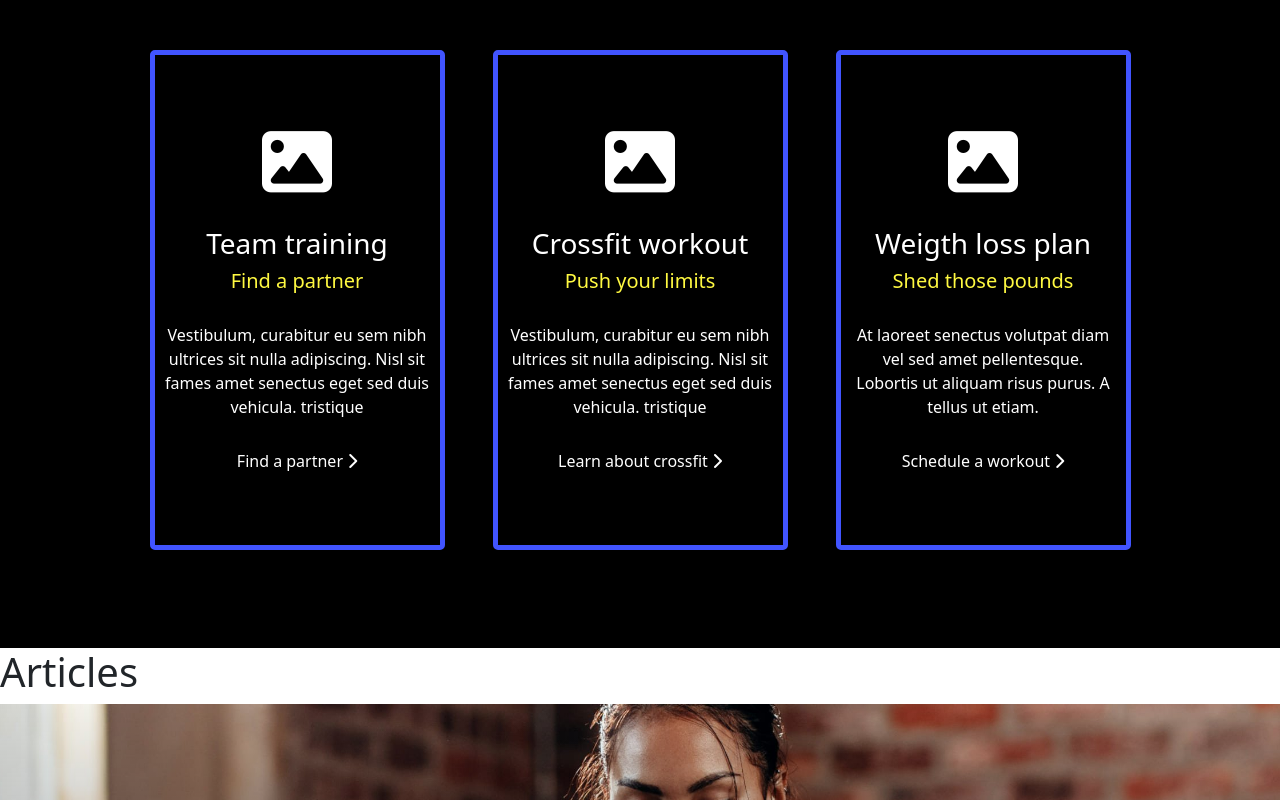
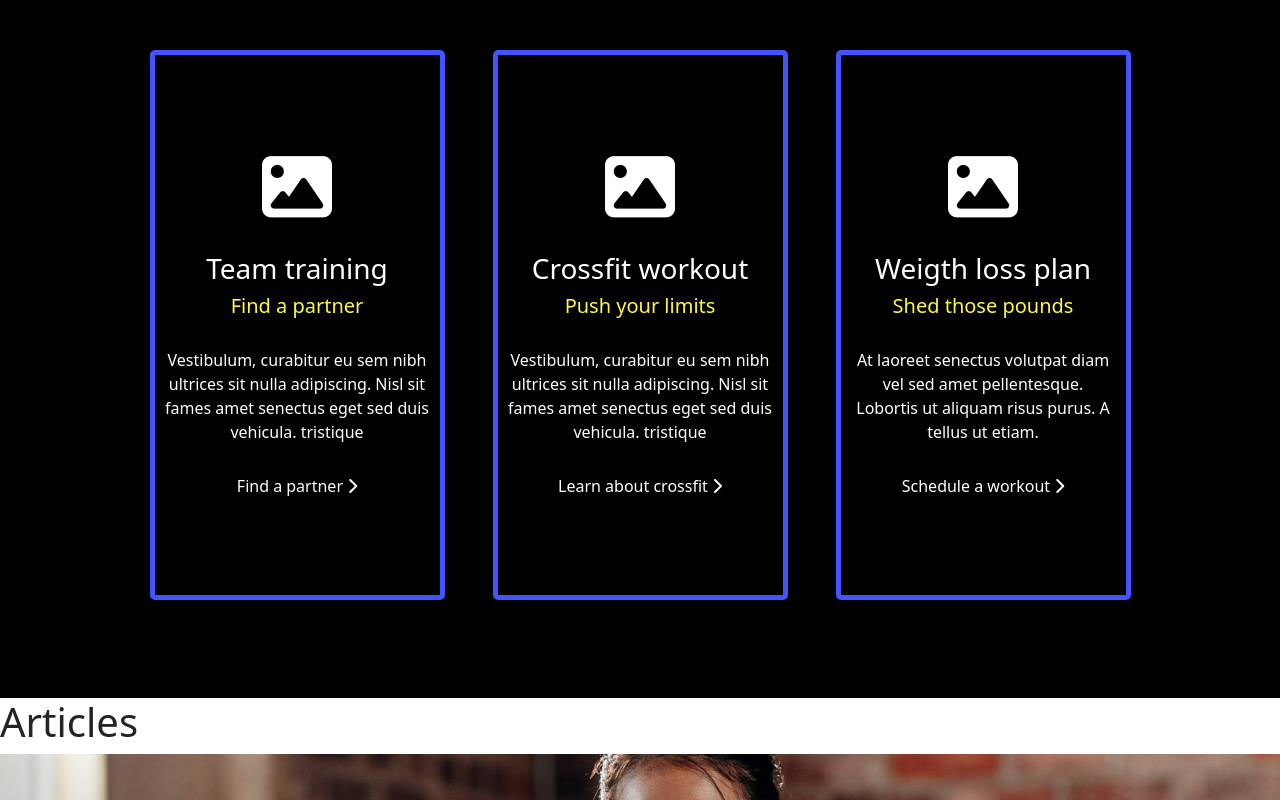
Before and after one commit to Francesco-Matteucci/proj-html-vuejs, a Vue app: page / in a window 1280 px wide. Shown: the top 800 px of the page. Built offline with nearby package versions, Linux system fonts and the light colour scheme.

Commit message:
flex-wrap in section "MainTypesPlans"

```diff
--- a/src/components/MainTypesPlans.vue
+++ b/src/components/MainTypesPlans.vue
@@ -37,8 +37,8 @@ import TypesPlansItem from './TypesPlansItem.vue';
 </script>
 
 <template>
-    <section class="row">
-        <div class="d-flex gap-5 justify-content-center">
+    <section class="row ">
+        <div class="d-flex gap-5 justify-content-center flex-wrap">
             <div v-for="(item, i) in info" :key="i" :itemCard="item" class="col-10 col-md-3 mb-5">
                 <TypesPlansItem :itemCard="item" />
             </div>
--- a/src/components/TypesPlansItem.vue
+++ b/src/components/TypesPlansItem.vue
@@ -33,7 +33,7 @@ export default {
 <style lang="scss" scoped>
     article{
         width: 100%;
-        height: 500px;
+        height: 550px;
         border: 5px solid #4154ff;
         border-radius: 5px;
         text-decoration: none;
@@ -71,4 +71,5 @@ export default {
         scale: 1.05;
     }
 
+
 </style>
```
